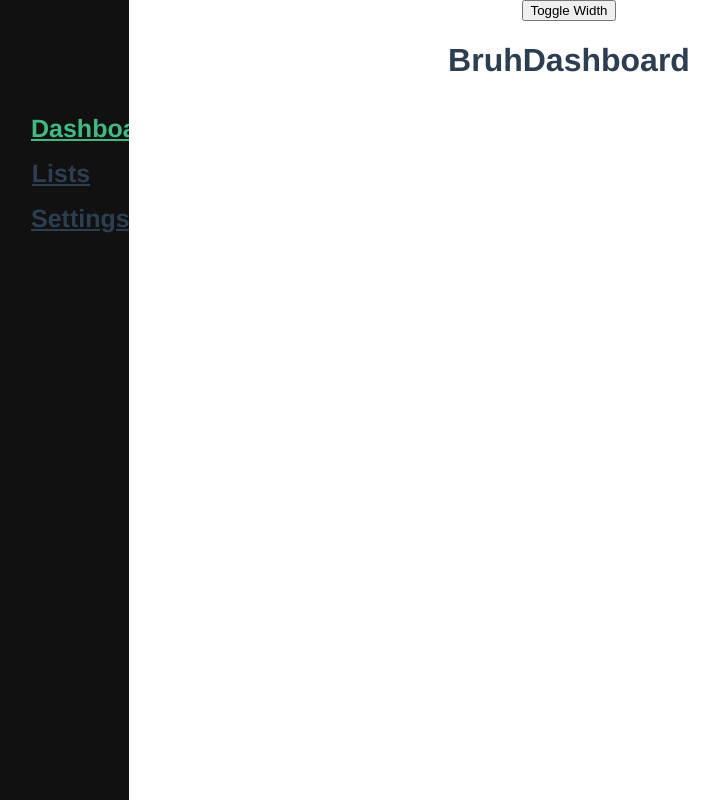
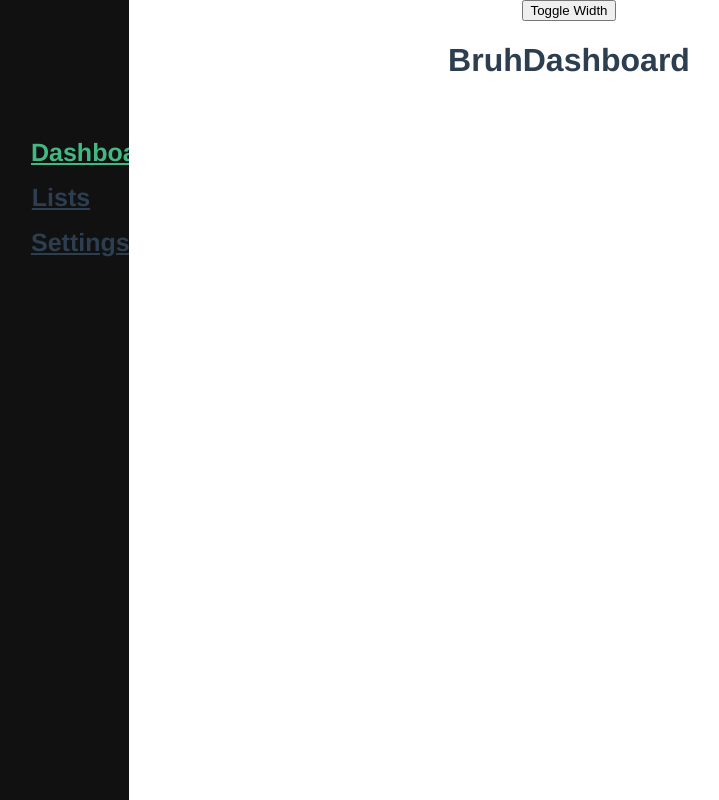
Before and after one commit to philwing100/Portfolio-Vue-Frontend, a Vue app: page / in a window 1280 px wide. Shown: the whole page, without its empty margins (71-790 px from the left). Built offline with nearby package versions, Linux system fonts and the light colour scheme.

Commit message:
Finally a working and moving sidebar

```diff
--- a/src/components/SideBar.vue
+++ b/src/components/SideBar.vue
@@ -1,14 +1,13 @@
 <template>
-
+  <div>
     <button @click="toggleWidth">Toggle Width</button>
     <div :style="{ width: sidebarWidth + 'px' }" class="sidebar">
+      <div v-show="!toggleBar" class="collapse-icon rotate-180">
+        <i class="fas fa-angle-double-left"></i>
       </div>
-  <div id="sideNav" class="sidebar">
+      <div id="sideNav" class="sidebar-content">
         <nav>
           <ul>
-        <span class="collapse-icon">
-          <i class="fas fa-angle-double-left"></i>
-        </span>
             <div class="sidebarItem">
               <router-link to="/">Dashboard</router-link>
             </div>
@@ -21,8 +20,9 @@
           </ul>
         </nav>
       </div>
-
+    </div>
     <router-view></router-view>
+  </div>
 </template>
 
 <script>
@@ -31,17 +31,16 @@ import { ref } from 'vue';
 export default {
   name: 'SideBar',
   setup() {
-    // Define a reactive variable for the sidebar width
-    const sidebarWidth = ref(200); // Initial width
+    const toggleBar = ref(false);
+    const sidebarWidth = ref(200);
 
-    // Function to toggle the sidebar width
     const toggleWidth = () => {
-      // Change the sidebar width based on some condition
-      sidebarWidth.value = sidebarWidth.value === 200 ? 100 : 200;
+      toggleBar.value = !toggleBar.value;
+      sidebarWidth.value = toggleBar.value ? 38 : 200;
     };
 
-    // Return data and functions to be used in the template
     return {
+      toggleBar,
       sidebarWidth,
       toggleWidth,
     };
@@ -52,7 +51,6 @@ export default {
 <style>
 .sidebar {
   height: 100%;
-  width: 200px; /* Set an initial width */
   position: fixed;
   z-index: 1;
   top: 0;
@@ -63,6 +61,10 @@ export default {
   padding-top: 60px;
   display: flex;
   flex-direction: column;
+}
+
+.sidebar-content {
+  width: 100%;
 }
 
 .sidebarItem {
@@ -78,15 +80,13 @@ export default {
   color: #f1f1f1;
 }
 
-.collapse-icon{
-  position: absolute;
+.collapse-icon {
   padding: 0.75em;
-
   color: white;
   transition: 0.2s linear;
 }
 
-.rotate-180{
+.rotate-180 {
   transform: rotate(180deg);
   transition: 0.2s linear;
 }
```
Lines whose indentation alone changed are shown as unchanged.
